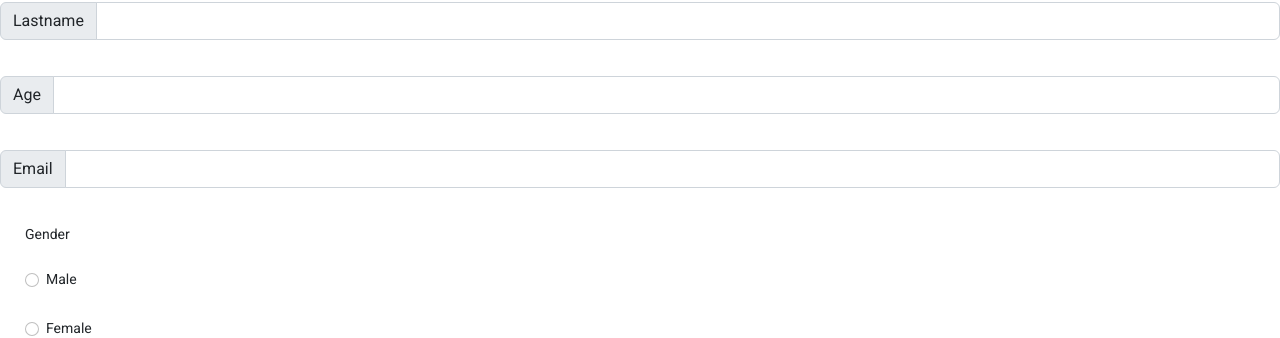
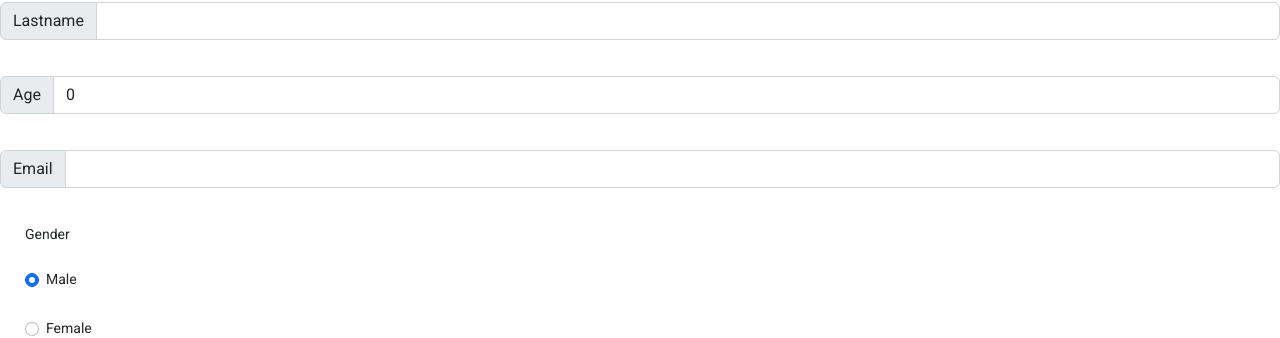
Before and after one commit to Parnava07/IIHT-H-T_7.0_AllCode_28-11-22, an Angular app in the folder Client_side/helloworld/: page /register in a window 1280 px wide. Shown: the part 226-564 px from the top of the page. Built offline with nearby package versions, Linux system fonts and the light colour scheme.

Commit message:
added post operation

```diff
--- a/Client_side/helloworld/db.json
+++ b/Client_side/helloworld/db.json
@@ -1,11 +1,19 @@
 {
-    "users":[
-        {
-            "firstname":"Parnava",
-            "lastname":"Kundu",
-            "age":25,
-            "email":"pk@gmail.com",
-            "id":1
-        }
-    ]
+  "users": [
+    {
+      "firstname": "Parnava",
+      "lastname": "Kundu",
+      "age": 25,
+      "email": "pk@gmail.com",
+      "id": 1
+    },
+    {
+      "firstname": "Parnava",
+      "lastname": "Kundu",
+      "age": 25,
+      "email": "Parnava.Kundu@cognizant.com",
+      "gender": "male",
+      "id": 2
+    }
+  ]
 }
--- a/Client_side/helloworld/src/app/components/user-forms/user-forms.component.html
+++ b/Client_side/helloworld/src/app/components/user-forms/user-forms.component.html
@@ -2,33 +2,33 @@
     <h2>{{title}}</h2>
     <div class="input-group mb-3">
         <span class="input-group-text" id="inputGroup-sizing-default">Firstname</span>
-        <input [(ngModel)]="firstname" type="text" class="form-control" aria-label="Sizing example input" aria-describedby="inputGroup-sizing-default">
+        <input [(ngModel)]="user.firstname" type="text" class="form-control" aria-label="Sizing example input" aria-describedby="inputGroup-sizing-default">
       </div>
       <br>
       <div class="input-group mb-3">
         <span class="input-group-text" id="inputGroup-sizing-default">Lastname</span>
-        <input [(ngModel)]="lastname" type="text" class="form-control" aria-label="Sizing example input" aria-describedby="inputGroup-sizing-default">
+        <input [(ngModel)]="user.lastname" type="text" class="form-control" aria-label="Sizing example input" aria-describedby="inputGroup-sizing-default">
       </div>
       <br>
       <div class="input-group mb-3">
         <span class="input-group-text" id="inputGroup-sizing-default">Age</span>
-        <input [(ngModel)]="age" type="number" class="form-control" aria-label="Sizing example input" aria-describedby="inputGroup-sizing-default">
+        <input [(ngModel)]="user.age" type="number" class="form-control" aria-label="Sizing example input" aria-describedby="inputGroup-sizing-default">
       </div>
       <br>
       <div class="input-group mb-3">
         <span class="input-group-text" id="inputGroup-sizing-default">Email</span>
-        <input [(ngModel)]="email" type="text" class="form-control" aria-label="Sizing example input" aria-describedby="inputGroup-sizing-default">
+        <input [(ngModel)]="user.email" type="text" class="form-control" aria-label="Sizing example input" aria-describedby="inputGroup-sizing-default">
       </div>
       <br>
       <span style="margin: 25px;">Gender</span>
       <div style="margin: 25px;" class="form-check">
-        <input [(ngModel)]="gender" value="male" class="form-check-input" type="radio" name="flexRadioDefault" id="flexRadioDefault1">
+        <input [(ngModel)]="user.gender" value="male" class="form-check-input" type="radio" name="flexRadioDefault" id="flexRadioDefault1">
         <label class="form-check-label" for="flexRadioDefault1">
           Male
         </label>
       </div>
       <div style="margin: 25px;" class="form-check">
-        <input [(ngModel)]="gender" value="female" class="form-check-input" type="radio" name="flexRadioDefault" id="flexRadioDefault2" checked>
+        <input [(ngModel)]="user.gender" value="female" class="form-check-input" type="radio" name="flexRadioDefault" id="flexRadioDefault2" checked>
         <label class="form-check-label" for="flexRadioDefault2">
           Female
         </label>
--- a/Client_side/helloworld/src/app/components/user-forms/user-forms.component.ts
+++ b/Client_side/helloworld/src/app/components/user-forms/user-forms.component.ts
@@ -1,5 +1,6 @@
 import { Component, OnInit } from '@angular/core';
 import User from 'src/app/entity/user';
+import { UserService } from 'src/app/services/user.service';
 
 @Component({
   selector: 'app-user-forms',
@@ -12,13 +13,23 @@ export class UserFormsComponent implements OnInit {
 
   user: User = new User();
 
-  save(){
-    console.log('Hello ' + this.user.firstname + '' +
-    this.user.lastname);
-    console.log('Your Email Id is ' + this.user.email);
+  save() {
+    const observables = this.userService.saveUser(this.user);
+    observables.subscribe(
+      (response: any) => {
+        console.log(response);
+
+      }, function (error) {
+        console.log(error);
+        alert("Something went wrong, Please try again!")
+      }
+    )
+    // console.log('Hello ' + this.user.firstname + '' +
+    // this.user.lastname);
+    // console.log('Your Email Id is ' + this.user.email);
   }
 
-  constructor() { }
+  constructor(private userService: UserService) { }
 
   ngOnInit(): void {
   }
--- a/Client_side/helloworld/src/app/services/user.service.ts
+++ b/Client_side/helloworld/src/app/services/user.service.ts
@@ -1,13 +1,20 @@
 import { HttpClient } from '@angular/common/http';
 import { Injectable } from '@angular/core';
+
+const BASE_URL="http://localhost:5000/users";
 
 @Injectable({
   providedIn: 'root'
 })
 export class UserService {
-
-
-
-
+  saveUser(user:{
+    firstname: String;
+    lastname: String;
+    age: number;
+    email: String;
+    gender: String;
+  }){
+    return this.http.post(BASE_URL, user);
+  }
   constructor(private http: HttpClient) { }
 }
```
